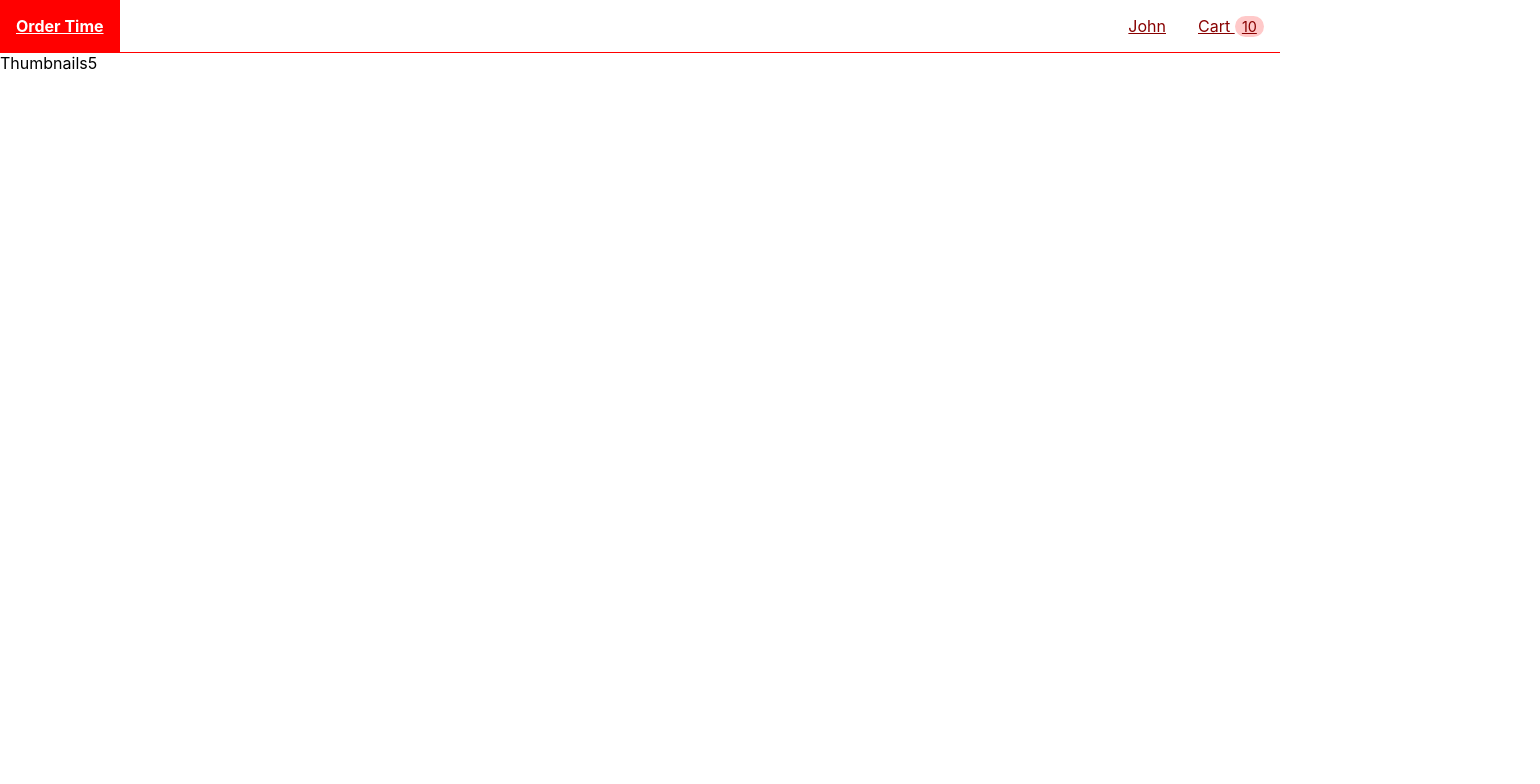
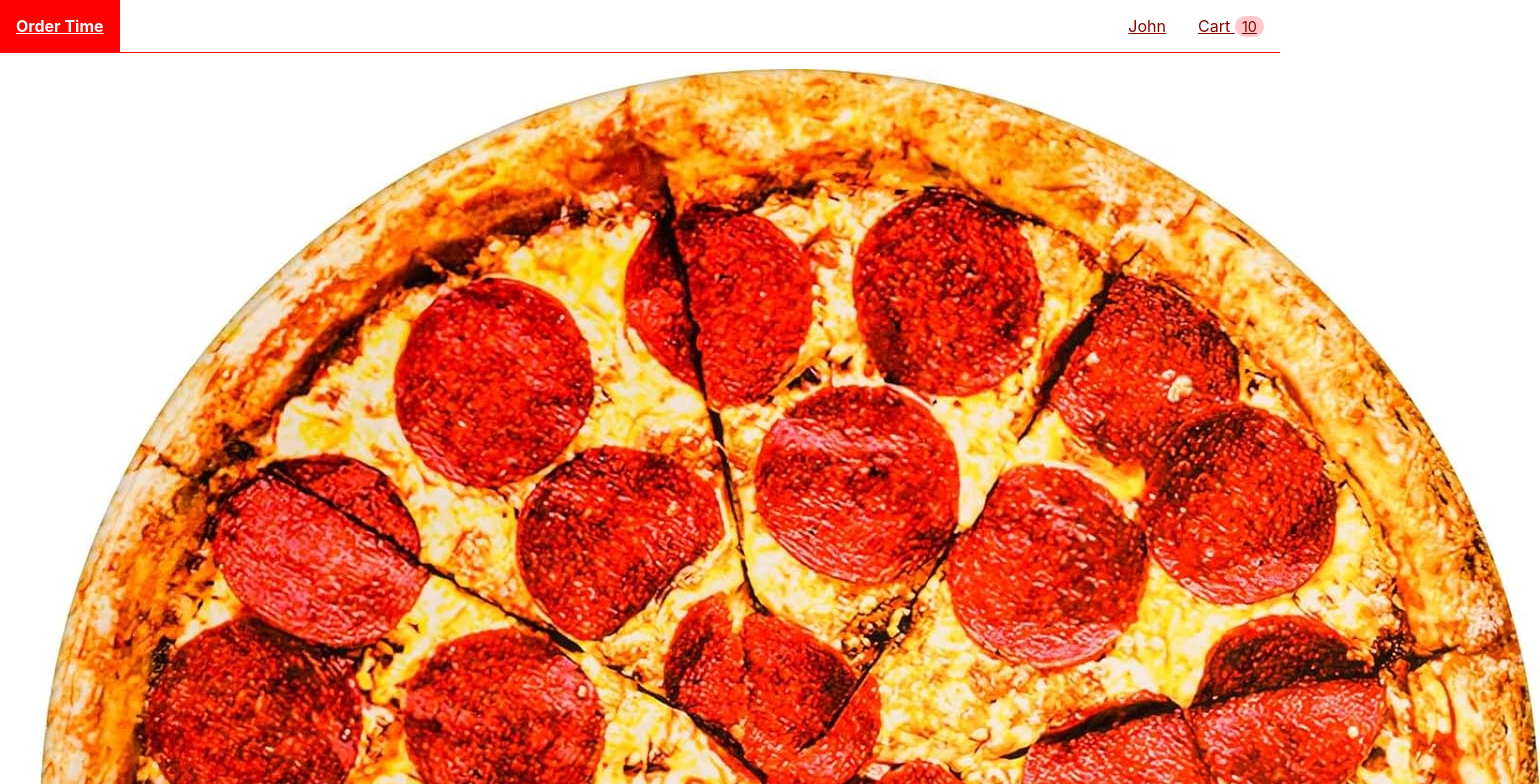
Before and after one commit to andrewwinke123/food-delivery-app, a React (Create React App) app in the folder frontend/: page / in a window 1280 px wide. Shown: the top 784 px of the page, 1540 px wide, since content can reach past the window. Built offline with nearby package versions, Linux system fonts and the light colour scheme.

Commit message:
adding photos dynamically

```diff
--- a/frontend/src/components/Thumbnails/Thumbnails.js
+++ b/frontend/src/components/Thumbnails/Thumbnails.js
@@ -1,7 +1,24 @@
 import React from 'react'
+import { Link } from 'react-router-dom'
+import classes from './Thumbnails.module.css'
+
 
 export default function Thumbnails({ foods }) {
   return (
-    <div>Thumbnails{foods.length}</div>
+    <ul className={classes.list}>
+      {foods.map(food => {
+      return (
+        <li key={food.id}>
+          <Link to={`/foods/${food.id}`}>
+            <img
+              className={classes.image}
+              src={`/foods/${food.imageUrl}`}
+              alt={food.name}
+            />
+          </Link>
+        </li>
+      )
+    })}
+    </ul>
   )
 }
```
